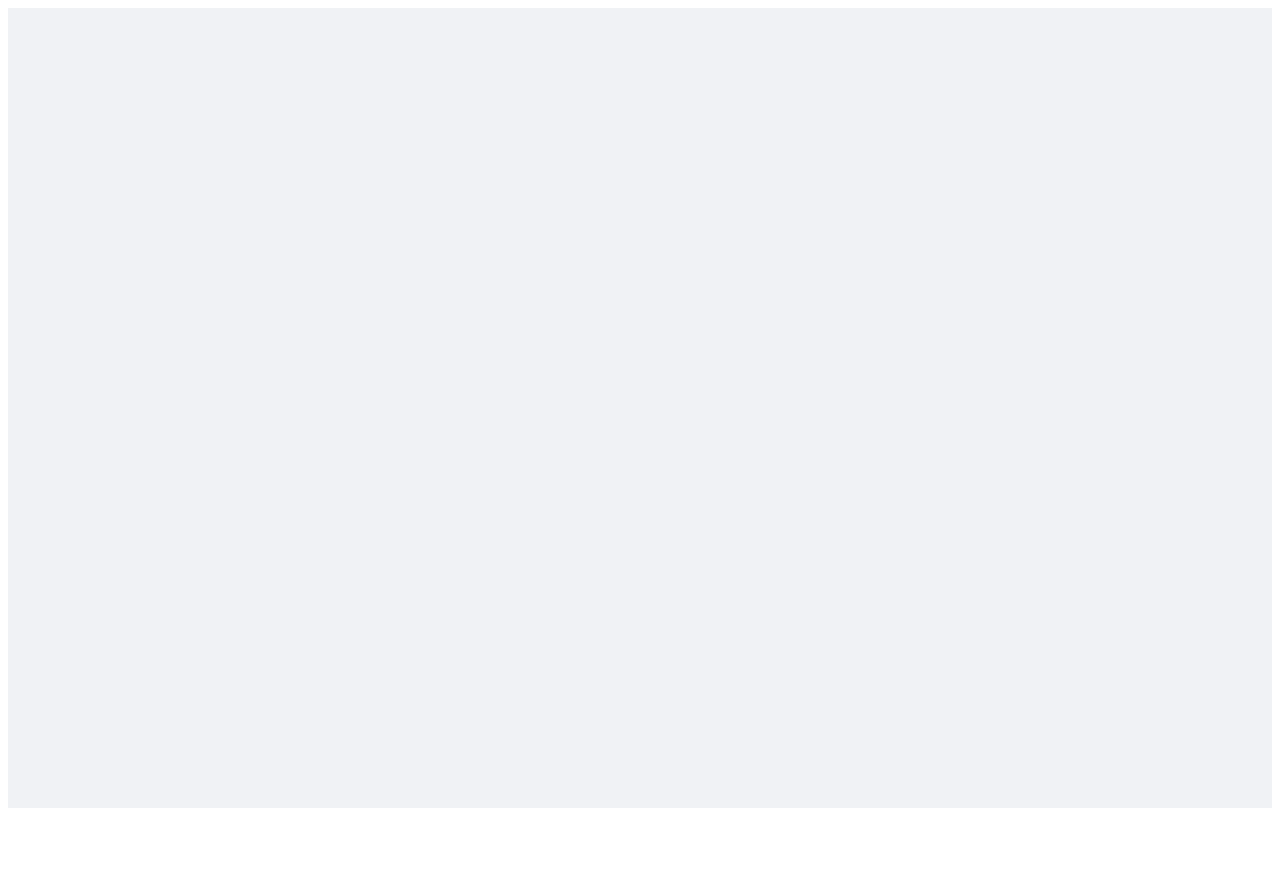
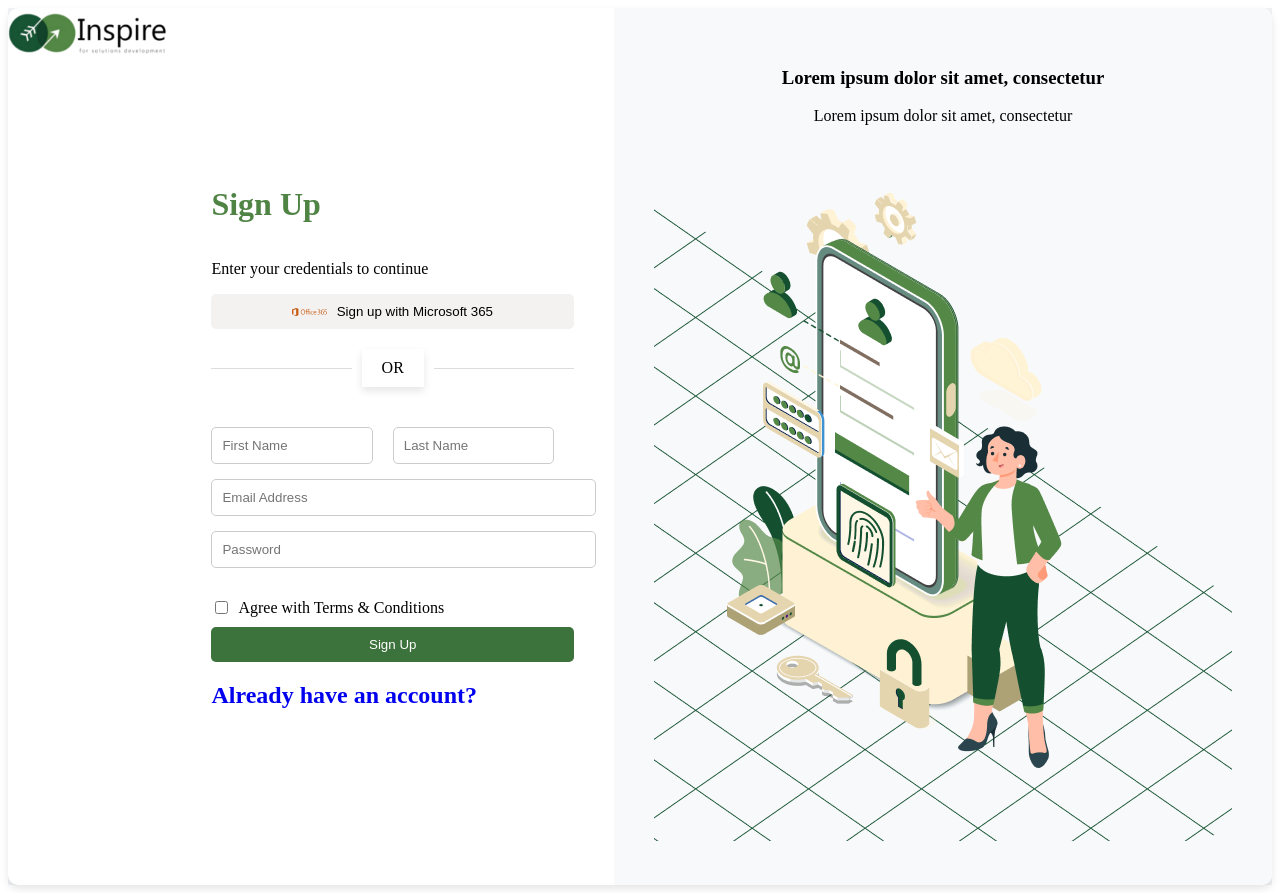
Before and after one commit to ALsaeed323/react_task, a React (Create React App) app: page / in a window 1280 px wide. Before the commit this address had no page. Before the commit the page ends 816 px from the top, so only its background shows below. Built offline with nearby package versions, Linux system fonts and the light colour scheme.

Commit message:
finish the task

```diff
--- a/src/App.js
+++ b/src/App.js
@@ -10,7 +10,7 @@
     <div className="App">
 
       <Routes>
-        <Route path='/signup' element={<Signup />} />
+        <Route path='/' element={<Signup />} />
         <Route path='/signin' element={<Signin />} />
       </Routes>
     </div>
```
